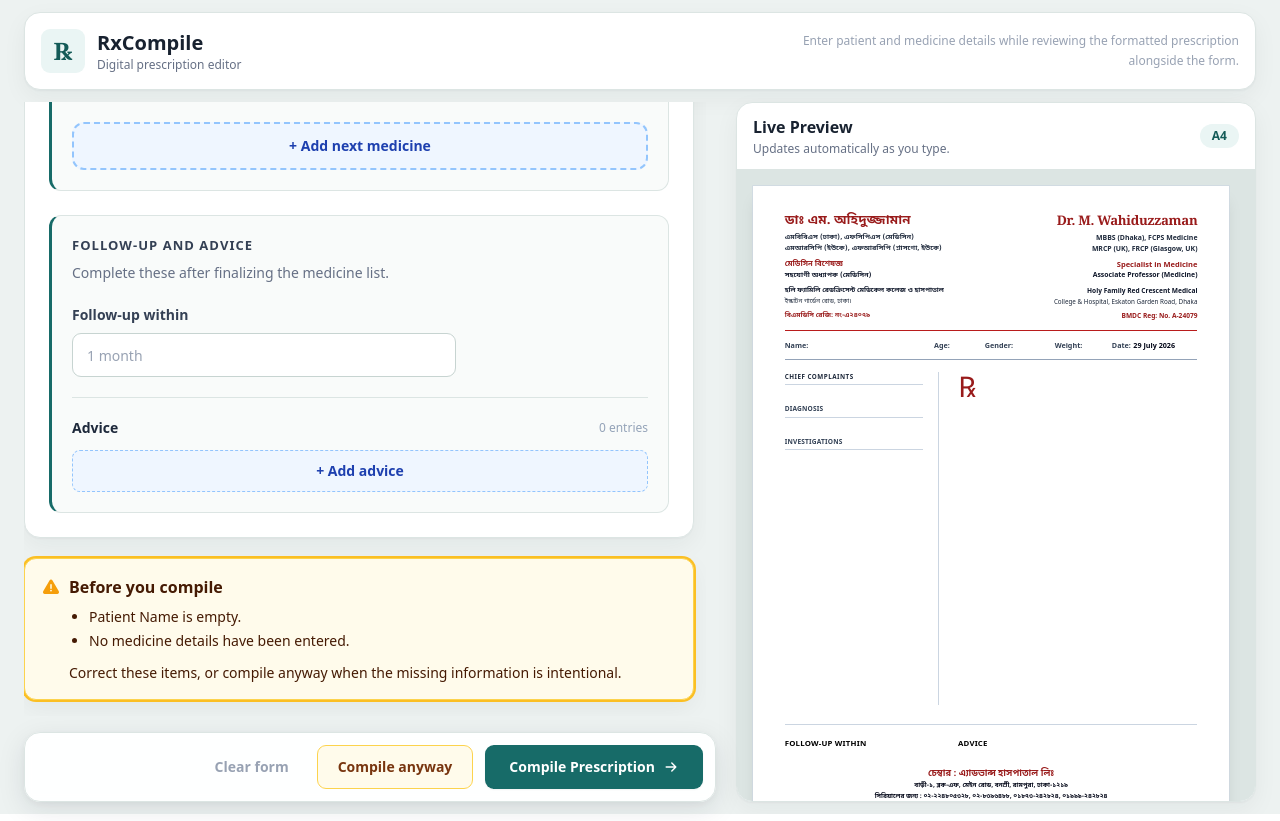
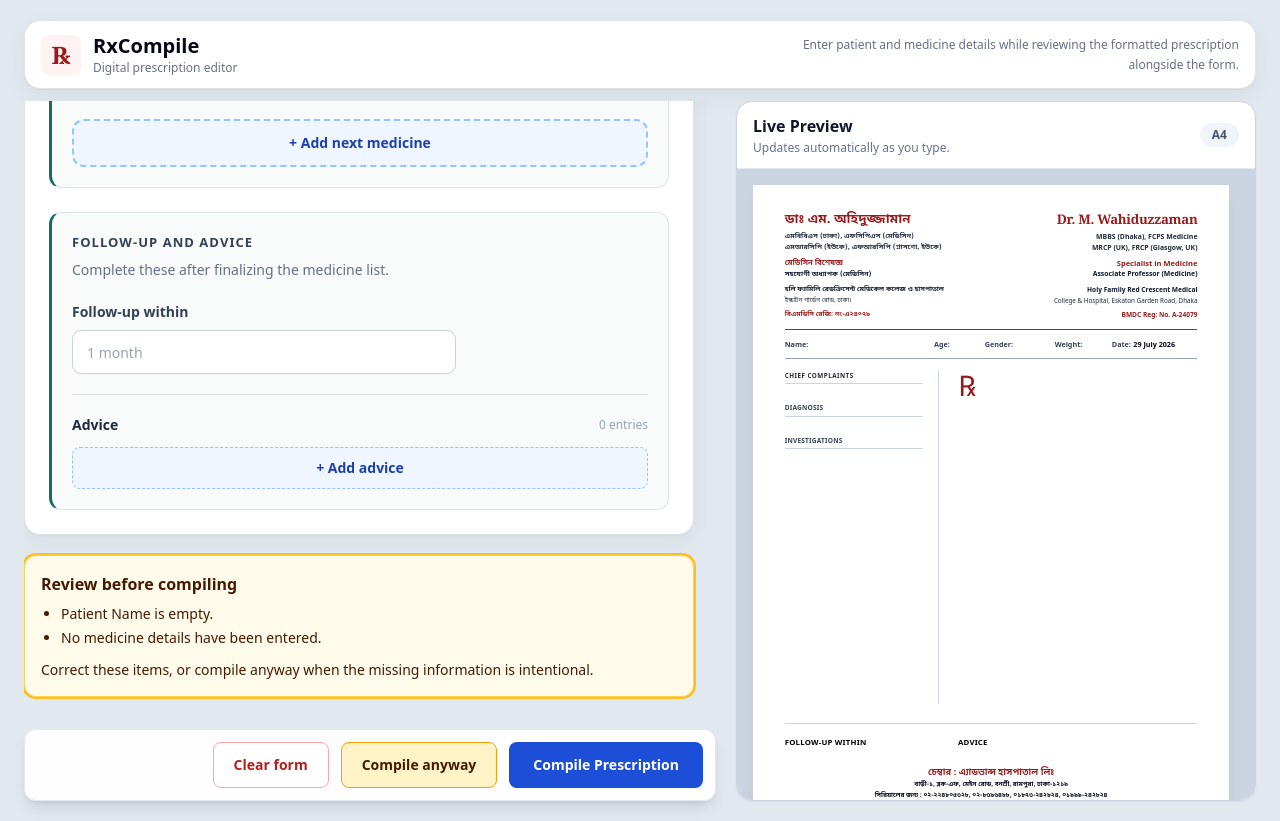
Before and after one commit to dev-kawser/rx-prescription, a React (Vite) app: page / in a window 1280 px wide. Both pictures are taken after a click on the button "Compile Prescription". Built offline with nearby package versions, Linux system fonts and the light colour scheme.

Commit message:
Final version of APP.jsx file

```diff
--- a/src/App.jsx
+++ b/src/App.jsx
@@ -32,62 +32,6 @@
     }
 
     return warnings
-}
-
-function WarningIcon({ className }) {
-    return (
-        <svg
-            aria-hidden="true"
-            viewBox="0 0 20 20"
-            fill="currentColor"
-            className={className}
-        >
-            <path
-                fillRule="evenodd"
-                d="M8.485 3.495c.673-1.166 2.357-1.166 3.03 0l6.28 10.875c.673 1.167-.169 2.63-1.515 2.63H3.72c-1.346 0-2.188-1.463-1.515-2.63L8.485 3.495ZM10 7a.75.75 0 0 1 .75.75v3.5a.75.75 0 0 1-1.5 0v-3.5A.75.75 0 0 1 10 7Zm0 7.5a.9.9 0 1 0 0-1.8.9.9 0 0 0 0 1.8Z"
-                clipRule="evenodd"
-            />
-        </svg>
-    )
-}
-
-function BrandMark({ compact = false }) {
-    if (compact) {
-        return (
-            <div className="flex items-center gap-1.5">
-                <span
-                    aria-hidden="true"
-                    className="flex h-5 w-5 items-center justify-center rounded bg-clinical-50 font-serif text-xs font-bold text-clinical-700"
-                >
-                    ℞
-                </span>
-                <span className="text-[11px] font-semibold uppercase tracking-wide text-ink-400">
-                    RxCompile
-                </span>
-            </div>
-        )
-    }
-
-    return (
-        <div className="flex items-center gap-3">
-            <div
-                aria-hidden="true"
-                className="flex h-11 w-11 shrink-0 items-center justify-center rounded-control bg-clinical-50 font-serif text-2xl font-bold text-clinical-700"
-            >
-                ℞
-            </div>
-
-            <div>
-                <h1 className="text-xl font-bold leading-tight text-ink-900">
-                    RxCompile
-                </h1>
-
-                <p className="mt-0.5 text-xs text-ink-500">
-                    Digital prescription editor
-                </p>
-            </div>
-        </div>
-    )
 }
 
 function App() {
@@ -170,27 +114,22 @@
 
     if (isCompiled) {
         return (
-            <main className="print-shell min-h-screen bg-mineral-100 px-3 py-3 text-ink-900 sm:px-5 xl:px-6">
-                <div className="print-hidden mx-auto mb-5 flex max-w-[210mm] flex-wrap items-start justify-between gap-4 rounded-panel border border-mineral-200 bg-white p-4 shadow-panel">
+            <main className="min-h-screen bg-mineral-100 px-3 py-3 text-ink-900 sm:px-5 xl:px-6">
+                <div className="print-hidden mx-auto mb-5 flex max-w-[210mm] flex-wrap items-start justify-between gap-4 rounded-xl border border-slate-200 bg-white p-4 shadow-sm">
                     <div className="min-w-0">
-                        <BrandMark compact />
-
-                        <h1 className="mt-1.5 text-xl font-bold text-ink-900">
+                        <h1 className="text-lg font-bold text-slate-900">
                             Compiled Prescription
                         </h1>
 
-                        <p className="mt-1 text-sm text-ink-500">
+                        <p className="mt-1 text-sm text-slate-600">
                             Review the prescription before printing or downloading it.
                         </p>
 
                         {compileWarnings.length > 0 && (
                             <div
                                 role="status"
-                                className="mt-3 flex items-start gap-2 rounded-section border border-amber-200 bg-amber-50/70 px-3 py-2 text-sm text-amber-900"
+                                className="mt-3 rounded-lg border border-amber-300 bg-amber-50 px-3 py-2 text-sm text-amber-900"
                             >
-                                <WarningIcon className="mt-0.5 h-4 w-4 shrink-0 text-amber-500" />
-
-                                <div>
                                 <p className="font-semibold">
                                     Compiled with incomplete information:
                                 </p>
@@ -201,7 +140,6 @@
                                     ))}
                                 </ul>
                             </div>
-                            </div>
                         )}
                     </div>
 
@@ -209,12 +147,11 @@
                         <button
                             type="button"
                             onClick={returnToEditing}
-                            className="rounded-control px-3 py-2 text-sm font-semibold text-ink-500 transition duration-150 hover:text-clinical-800 hover:underline focus:outline-none focus:ring-2 focus:ring-clinical-300 focus:ring-offset-2"
+                            className="rounded-lg border border-slate-300 bg-white px-4 py-2 text-sm font-semibold text-slate-700 transition hover:bg-slate-50 focus:outline-none focus:ring-2 focus:ring-slate-300 focus:ring-offset-2"
                         >
-                            ← Back to edit
+                            Back to edit
                         </button>
 
-                        <div className="flex items-center gap-2 rounded-control border border-mineral-200 bg-mineral-50 p-1.5">
                         <PrintButton />
 
                         <PdfDownloadButton
@@ -222,7 +159,6 @@
                             patientName={prescription.patientName}
                             date={prescription.date}
                         />
-                        </div>
                     </div>
                 </div>
 
@@ -237,21 +173,38 @@
     }
 
     return (
-        <main className="min-h-screen bg-mineral-100 px-3 py-3 text-ink-900 sm:px-5 xl:px-6">
+        <main className="min-h-screen bg-slate-200 px-3 py-5 sm:px-5 xl:px-6">
             <div className="mx-auto max-w-[1600px]">
-                <header className="mb-3 flex flex-col gap-3 rounded-panel border border-mineral-200 bg-white px-4 py-4 shadow-panel sm:flex-row sm:items-center sm:justify-between">
-                    <BrandMark />
+                <header className="mb-3 flex flex-col gap-3 rounded-panel border border-mineral-200 bg-white px-4 py-3 shadow-panel sm:flex-row sm:items-center sm:justify-between">
+                    <div className="flex items-center gap-3">
+                        <div
+                            aria-hidden="true"
+                            className="flex h-10 w-10 shrink-0 items-center justify-center rounded-lg bg-red-50 font-serif text-2xl font-bold text-red-800"
+                        >
+                            ℞
+                        </div>
 
-                    <p className="hidden max-w-md text-xs leading-5 text-ink-400 sm:block sm:text-right">
-                        Enter patient and medicine details while reviewing the
-                        formatted prescription alongside the form.
+                        <div>
+                            <h1 className="text-xl font-bold leading-tight text-slate-950">
+                                RxCompile
+                            </h1>
+
+                            <p className="mt-0.5 text-xs text-ink-500">
+                                Digital prescription editor
+                            </p>
+                        </div>
+                    </div>
+
+                    <p className="max-w-md text-xs leading-5 text-ink-500 sm:text-right">
+                        Enter patient and medicine details while reviewing the formatted
+                        prescription alongside the form.
                     </p>
                 </header>
 
                 <div
                     role="tablist"
                     aria-label="Prescription workspace"
-                    className="mb-4 grid grid-cols-2 rounded-section border border-mineral-200 bg-white p-1 shadow-panel xl:hidden"
+                    className="mb-4 grid grid-cols-2 rounded-xl border border-slate-200 bg-white p-1 shadow-sm xl:hidden"
                 >
                     <button
                         type="button"
@@ -259,9 +212,9 @@
                         aria-selected={activeMobilePanel === 'edit'}
                         aria-controls="editor-panel"
                         onClick={() => setActiveMobilePanel('edit')}
-                        className={`rounded-control px-4 py-2.5 text-sm font-semibold transition duration-150 focus:outline-none focus:ring-2 focus:ring-clinical-300 ${activeMobilePanel === 'edit'
-                                ? 'bg-clinical-600 text-white shadow-sm'
-                                : 'text-ink-500 hover:bg-mineral-50 hover:text-ink-900'
+                        className={`rounded-lg px-4 py-2.5 text-sm font-semibold transition focus:outline-none focus:ring-2 focus:ring-blue-300 ${activeMobilePanel === 'edit'
+                            ? 'bg-blue-700 text-white shadow-sm'
+                            : 'text-slate-600 hover:bg-slate-100'
                             }`}
                     >
                         Edit Prescription
@@ -273,9 +226,9 @@
                         aria-selected={activeMobilePanel === 'preview'}
                         aria-controls="preview-panel"
                         onClick={() => setActiveMobilePanel('preview')}
-                        className={`rounded-control px-4 py-2.5 text-sm font-semibold transition duration-150 focus:outline-none focus:ring-2 focus:ring-clinical-300 ${activeMobilePanel === 'preview'
-                                ? 'bg-clinical-600 text-white shadow-sm'
-                                : 'text-ink-500 hover:bg-mineral-50 hover:text-ink-900'
+                        className={`rounded-lg px-4 py-2.5 text-sm font-semibold transition focus:outline-none focus:ring-2 focus:ring-blue-300 ${activeMobilePanel === 'preview'
+                            ? 'bg-blue-700 text-white shadow-sm'
+                            : 'text-slate-600 hover:bg-slate-100'
                             }`}
                     >
                         Preview
@@ -289,7 +242,7 @@
                         className={`min-h-0 ${activeMobilePanel === 'edit' ? 'block' : 'hidden'
                             } xl:flex xl:flex-col`}
                     >
-                        <div className="min-h-0 overscroll-contain xl:flex-1 xl:overflow-y-auto xl:pr-3 xl:[scrollbar-color:#7FBDB9_transparent] xl:[scrollbar-gutter:stable] xl:[scrollbar-width:thin]">
+                        <div className="min-h-0 overscroll-contain xl:flex-1 xl:overflow-y-auto xl:pr-3 xl:[scrollbar-gutter:stable] xl:[scrollbar-width:thin] xl:[scrollbar-color:#94a3b8_transparent]">
                             <PrescriptionForm
                                 prescription={prescription}
                                 onFieldChange={updateField}
@@ -303,14 +256,10 @@
                                     ref={warningRef}
                                     tabIndex="-1"
                                     role="alert"
-                                    className="mt-5 rounded-section border border-amber-300 bg-amber-50 p-4 text-amber-950 shadow-panel outline-none focus:ring-2 focus:ring-amber-400"
+                                    className="mt-5 rounded-xl border border-amber-300 bg-amber-50 p-4 text-amber-950 outline-none focus:ring-2 focus:ring-amber-400"
                                 >
-                                    <div className="flex items-start gap-2">
-                                        <WarningIcon className="mt-0.5 h-5 w-5 shrink-0 text-amber-500" />
-
-                                        <div>
                                     <h2 className="font-bold">
-                                                Before you compile
+                                        Review before compiling
                                     </h2>
 
                                     <ul className="mt-2 list-disc space-y-1 pl-5 text-sm">
@@ -324,19 +273,17 @@
                                         missing information is intentional.
                                     </p>
                                 </div>
-                                    </div>
-                                </div>
                             )}
 
                             <div className="h-4" aria-hidden="true" />
                         </div>
 
-                        <div className="mt-4 shrink-0 rounded-panel border border-mineral-200 bg-white/95 p-3 shadow-float backdrop-blur-sm">
+                        <div className="mt-4 shrink-0 rounded-xl border border-slate-200 bg-white/95 p-3 shadow-lg backdrop-blur">
                             <div className="flex flex-col-reverse gap-3 sm:flex-row sm:flex-wrap sm:justify-end">
                                 <button
                                     type="button"
                                     onClick={clearForm}
-                                    className="rounded-control px-4 py-2.5 text-sm font-semibold text-ink-400 transition duration-150 hover:bg-signal-50 hover:text-signal-600 focus:outline-none focus:ring-2 focus:ring-signal-100 focus:ring-offset-2"
+                                    className="rounded-lg border border-red-300 bg-white px-5 py-3 text-sm font-semibold text-red-700 transition hover:bg-red-50 focus:outline-none focus:ring-2 focus:ring-red-300 focus:ring-offset-2"
                                 >
                                     Clear form
                                 </button>
@@ -345,7 +292,7 @@
                                     <button
                                         type="button"
                                         onClick={compileAnyway}
-                                        className="rounded-control border border-amber-300 bg-amber-50 px-5 py-2.5 text-sm font-semibold text-amber-900 transition duration-150 hover:bg-amber-100 focus:outline-none focus:ring-2 focus:ring-amber-400 focus:ring-offset-2"
+                                        className="rounded-lg border border-amber-500 bg-amber-100 px-5 py-3 text-sm font-bold text-amber-950 transition hover:bg-amber-200 focus:outline-none focus:ring-2 focus:ring-amber-400 focus:ring-offset-2"
                                     >
                                         Compile anyway
                                     </button>
@@ -354,23 +301,9 @@
                                 <button
                                     type="button"
                                     onClick={openCompiledView}
-                                    className="inline-flex items-center justify-center gap-2 rounded-control bg-clinical-600 px-6 py-3 text-sm font-bold text-white shadow-sm transition duration-150 hover:bg-clinical-800 focus:outline-none focus:ring-2 focus:ring-clinical-300 focus:ring-offset-2 active:translate-y-px"
+                                    className="rounded-lg bg-blue-700 px-6 py-3 text-sm font-bold text-white shadow-sm transition hover:bg-blue-800 focus:outline-none focus:ring-2 focus:ring-blue-300 focus:ring-offset-2"
                                 >
                                     Compile Prescription
-                                    <svg
-                                        aria-hidden="true"
-                                        viewBox="0 0 20 20"
-                                        fill="none"
-                                        className="h-4 w-4 shrink-0"
-                                    >
-                                        <path
-                                            d="M4 10h12m0 0-5-5m5 5-5 5"
-                                            stroke="currentColor"
-                                            strokeWidth="1.8"
-                                            strokeLinecap="round"
-                                            strokeLinejoin="round"
-                                        />
-                                    </svg>
                                 </button>
                             </div>
                         </div>
@@ -382,24 +315,24 @@
                         className={`min-h-0 ${activeMobilePanel === 'preview' ? 'block' : 'hidden'
                             } xl:block`}
                     >
-                        <div className="flex min-h-[65vh] flex-col overflow-hidden rounded-panel border border-mineral-200 bg-white shadow-panel xl:h-full xl:min-h-0">
-                            <div className="flex shrink-0 items-center justify-between border-b border-mineral-200 px-4 py-3">
+                        <div className="flex min-h-[65vh] flex-col overflow-hidden rounded-2xl border border-slate-300 bg-white shadow-sm xl:h-full xl:min-h-0">
+                            <div className="flex shrink-0 items-center justify-between border-b border-slate-200 px-4 py-3">
                                 <div>
-                                    <h2 className="text-base font-bold text-ink-900">
+                                    <h2 className="font-bold text-slate-900">
                                         Live Preview
                                     </h2>
 
-                                    <p className="mt-0.5 text-xs text-ink-500">
+                                    <p className="mt-0.5 text-xs text-slate-500">
                                         Updates automatically as you type.
                                     </p>
                                 </div>
 
-                                <span className="rounded-full bg-clinical-50 px-3 py-1 text-xs font-semibold text-clinical-700">
+                                <span className="rounded-full bg-slate-100 px-3 py-1 text-xs font-semibold text-slate-600">
                                     A4
                                 </span>
                             </div>
 
-                            <div className="min-h-0 flex-1 overflow-auto overscroll-contain bg-mineral-200 p-3 [scrollbar-color:#7FBDB9_#DCE5E3] [scrollbar-gutter:stable] [scrollbar-width:thin] sm:p-4">
+                            <div className="min-h-0 flex-1 overflow-auto overscroll-contain bg-slate-300 p-3 [scrollbar-gutter:stable] [scrollbar-width:thin] [scrollbar-color:#94a3b8_#cbd5e1] sm:p-4">
                                 <div className="mx-auto w-[210mm] [zoom:0.42] sm:[zoom:0.55] lg:[zoom:0.62] xl:[zoom:0.6] 2xl:[zoom:0.68]">
                                     <PrescriptionPreview prescription={prescription} />
                                 </div>
```
Lines whose indentation alone changed are shown as unchanged.
